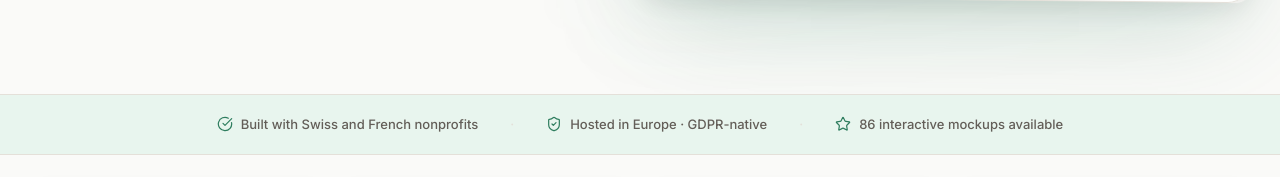
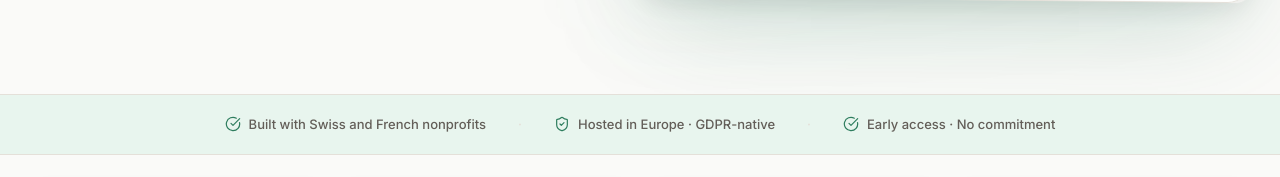
Before and after one commit to purposestack/givernance-website, a Next.js app: page /contact in a window 1280 px wide. Shown: the part 914-1091 px from the top of the page. Built offline with nearby package versions, Linux system fonts and the light colour scheme.

Commit message:
fix: remove mockups badge, replace with early access badge (5 langs)

```diff
--- a/messages/de.json
+++ b/messages/de.json
@@ -177,7 +177,7 @@
   "social": {
     "built": "Entwickelt mit Schweizer und französischen Vereinen",
     "hosted": "In Europa gehostet · DSGVO-nativ",
-    "mockups": "86 interaktive Mockups verfügbar"
+    "earlyAccessBadge": "Frühzeitiger Zugang · Keine Verpflichtung"
   },
   "earlyAccess": {
     "eyebrow": "Früher Zugang",
--- a/messages/en.json
+++ b/messages/en.json
@@ -177,7 +177,7 @@
   "social": {
     "built": "Built with Swiss and French nonprofits",
     "hosted": "Hosted in Europe · GDPR-native",
-    "mockups": "86 interactive mockups available"
+    "earlyAccessBadge": "Early access · No commitment"
   },
   "earlyAccess": {
     "eyebrow": "Early access",
--- a/messages/es.json
+++ b/messages/es.json
@@ -177,7 +177,7 @@
   "social": {
     "built": "Creado con asociaciones suizas y francesas",
     "hosted": "Alojado en Europa · RGPD nativo",
-    "mockups": "86 maquetas interactivas disponibles"
+    "earlyAccessBadge": "Acceso anticipado · Sin compromiso"
   },
   "earlyAccess": {
     "eyebrow": "Acceso anticipado",
--- a/messages/fr.json
+++ b/messages/fr.json
@@ -177,7 +177,7 @@
   "social": {
     "built": "Conçu avec des associations suisses et françaises",
     "hosted": "Hébergé en Europe · RGPD natif",
-    "mockups": "86 maquettes interactives disponibles"
+    "earlyAccessBadge": "Accès anticipé · Sans engagement"
   },
   "earlyAccess": {
     "eyebrow": "Accès anticipé",
--- a/messages/nl.json
+++ b/messages/nl.json
@@ -177,7 +177,7 @@
   "social": {
     "built": "Gebouwd met Zwitserse en Franse verenigingen",
     "hosted": "Gehost in Europa · AVG-native",
-    "mockups": "86 interactieve mockups beschikbaar"
+    "earlyAccessBadge": "Vroege toegang · Geen verplichting"
   },
   "earlyAccess": {
     "eyebrow": "Vroege toegang",
--- a/src/app/[locale]/page.tsx
+++ b/src/app/[locale]/page.tsx
@@ -190,8 +190,8 @@ export default async function HomePage({
               </span>
               <span className="hidden text-border sm:block" aria-hidden="true">·</span>
               <span className="flex items-center gap-2">
-                <Star className="h-4 w-4 shrink-0 text-primary" strokeWidth={1.8} aria-hidden="true" />
-                {t("social.mockups")}
+                <CheckCircle className="h-4 w-4 shrink-0 text-primary" strokeWidth={1.8} aria-hidden="true" />
+                {t("social.earlyAccessBadge")}
               </span>
             </div>
           </div>
```
